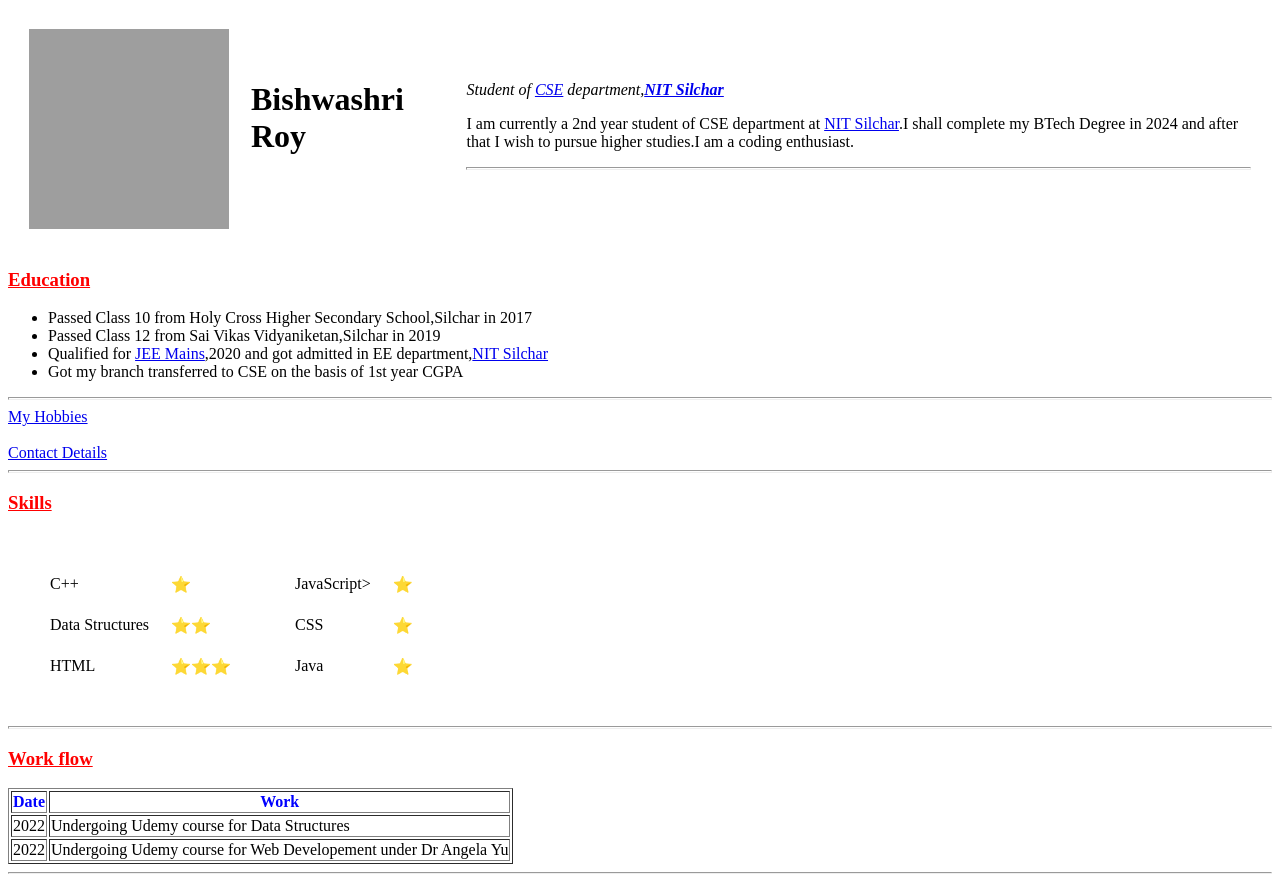
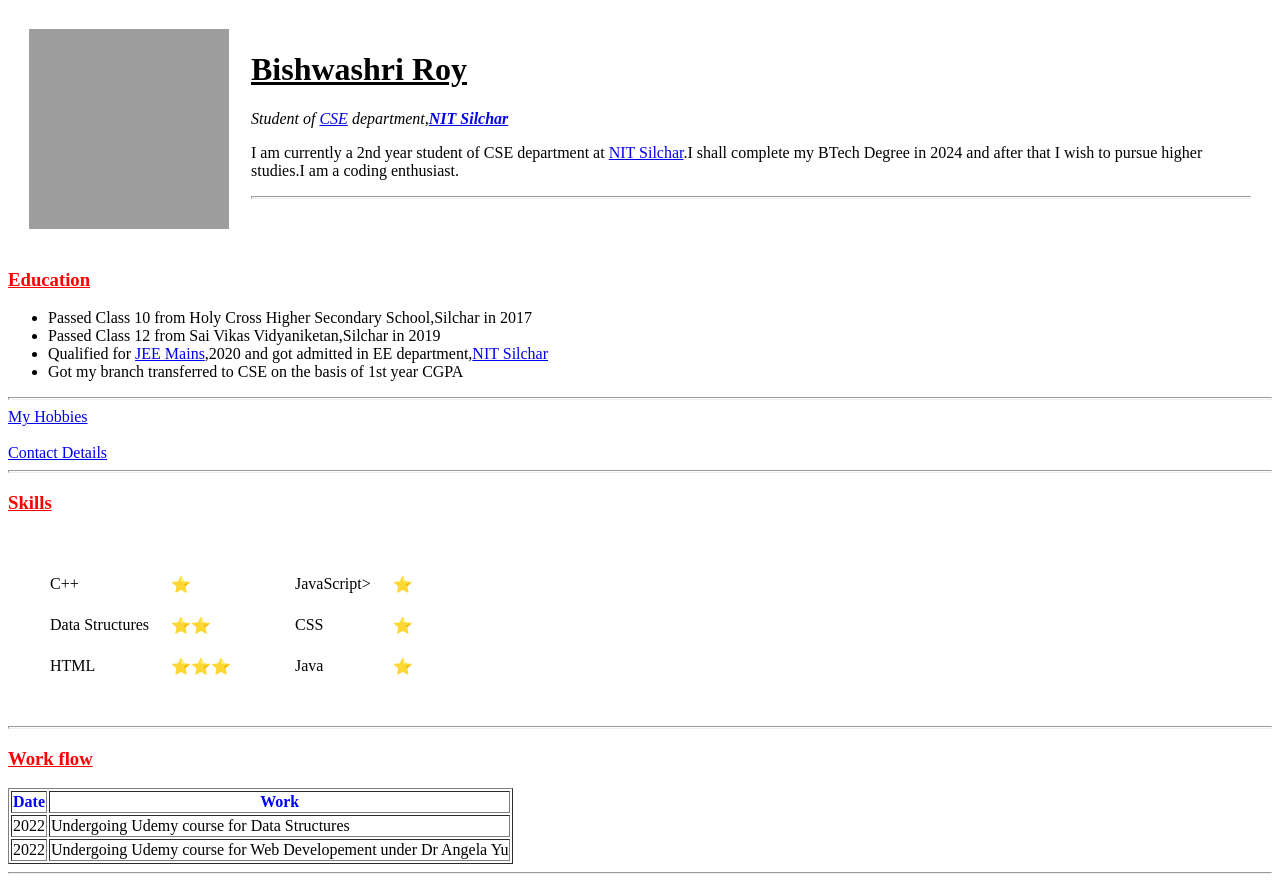
Before and after one commit to Bishwashri21/CV, a plain HTML site: page index.html in a window 1280 px wide. Drawn offline with Linux system fonts and the light colour scheme; grey boxes are pictures that could not be loaded.

Commit message:
Update index.html

```diff
--- a/index.html
+++ b/index.html
@@ -10,9 +10,10 @@ every single symbol that is included in the Unicode character set.-->
   <table cellspacing="20">
     <tr>
       <td><img src="images/Bishwashri.png" alt="Bishwashri profile picture" width="200" height="200"></td>
-      <td><h1 style="red">Bishwashri Roy</h1></td>
-      <td><p><em>Student of <a href="https://en.wikipedia.org/wiki/Computer_science">CSE</a> department,<strong><a href="https://en.wikipedia.org/wiki/National_Institute_of_Technology,_Silchar">NIT Silchar</a></strong></em></p>
-        <p>I am currently a 2nd year student of CSE department at <a href="https://en.wikipedia.org/wiki/National_Institute_of_Technology,_Silchar">NIT Silchar</a>.I shall complete my BTech Degree in 2024 and after that I wish to pursue higher
+      <td><h1 style="red"><u>Bishwashri Roy</u></h1>
+      <p><em>Student of <a href="https://en.wikipedia.org/wiki/Computer_science">CSE</a> department,<strong><a href="https://en.wikipedia.org/wiki/National_Institute_of_Technology,_Silchar">NIT Silchar</a></strong></em></p
+      <br>
+      <p>I am currently a 2nd year student of CSE department at <a href="https://en.wikipedia.org/wiki/National_Institute_of_Technology,_Silchar">NIT Silchar</a>.I shall complete my BTech Degree in 2024 and after that I wish to pursue higher
           studies.I am a coding enthusiast.</p>
         <hr size="3">
       </td>
```
